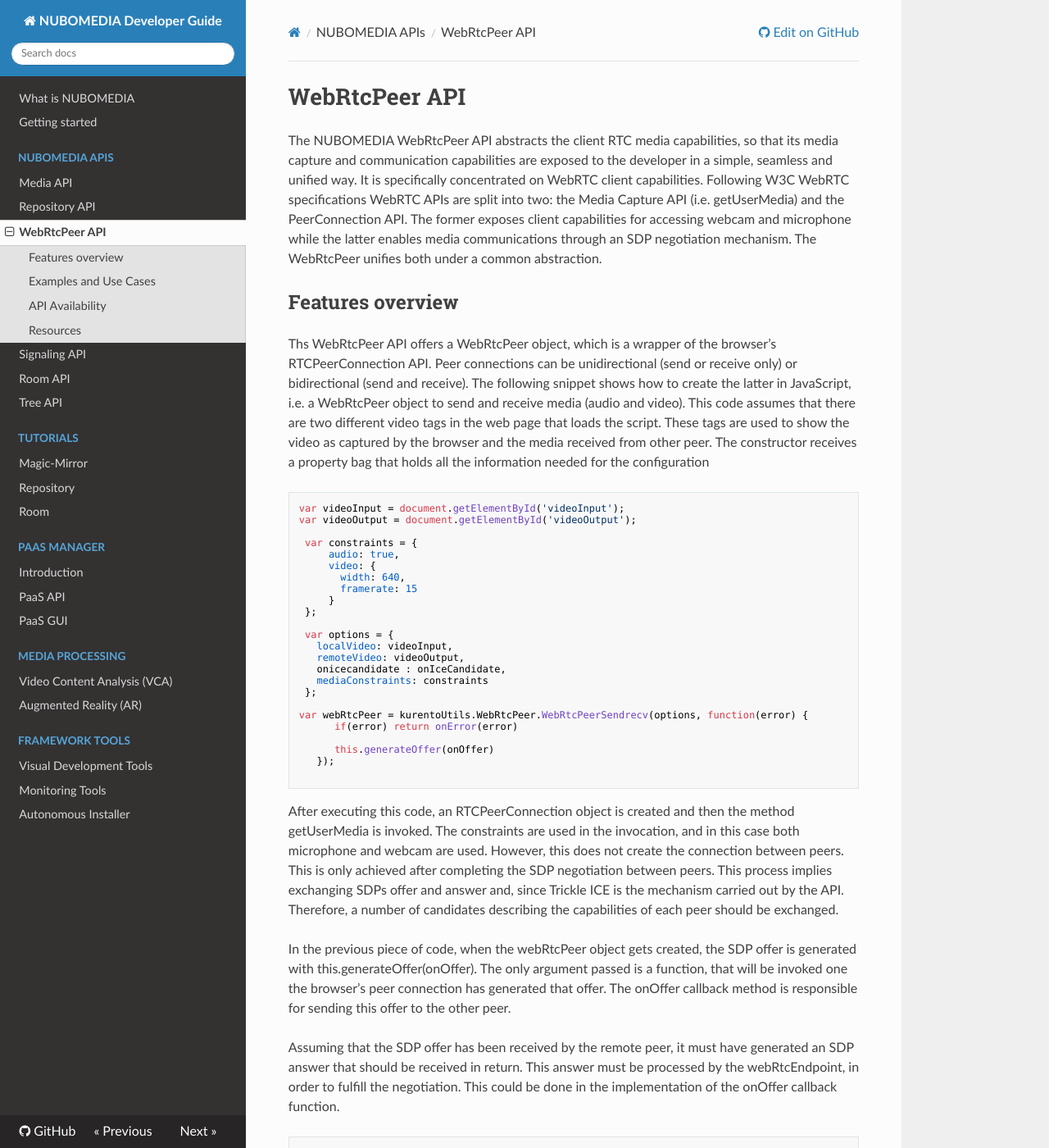
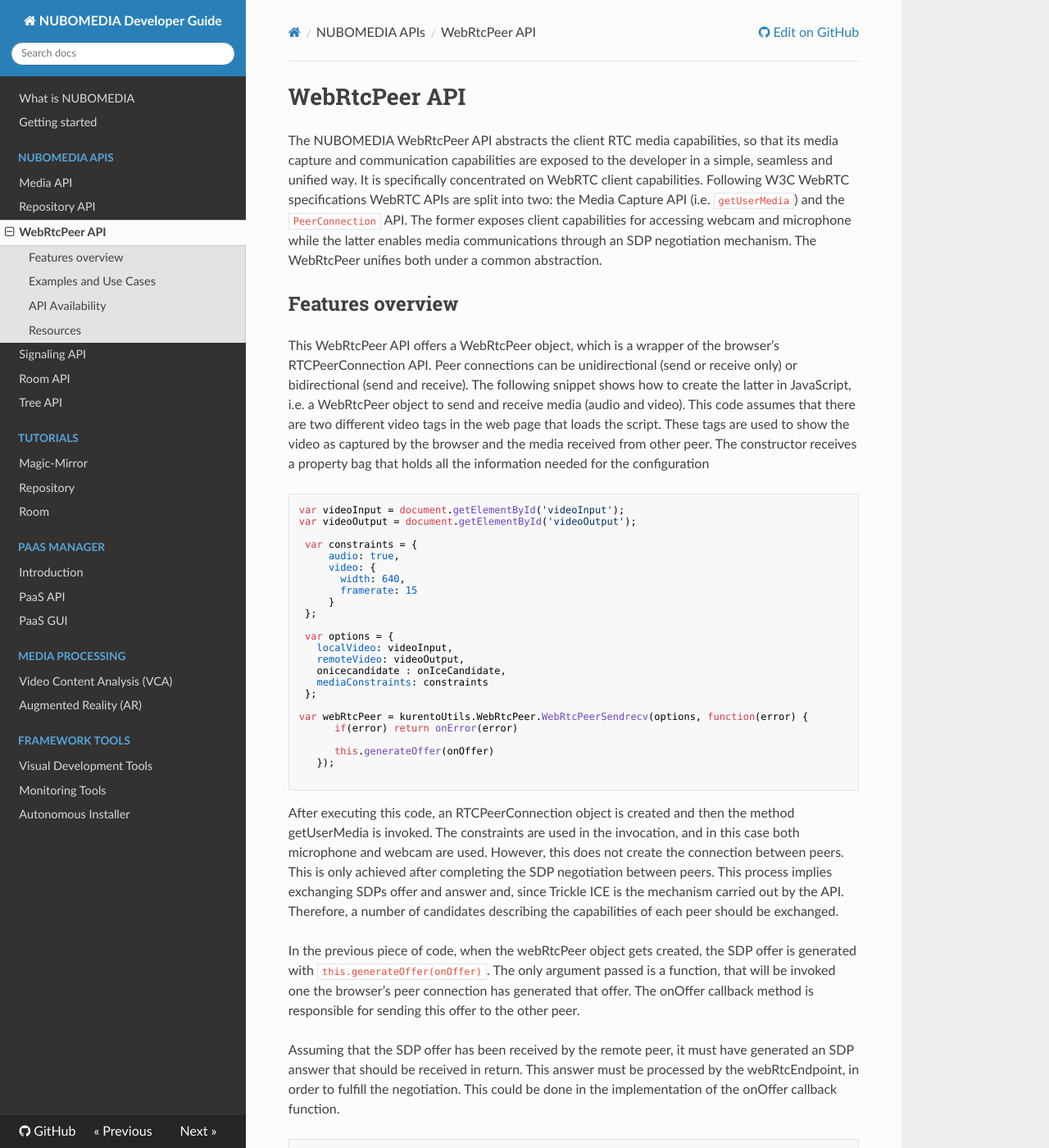
Before and after one commit to nubomedia/developer-guidelines, an MkDocs documentation site: the page built from docs/api/webrtcpeer.md, in a window 1280 px wide and 1400 px high. Shown: the whole window at 82% size. Built offline with MkDocs 1.6.1, drawn with Linux system fonts in a browser that asks for light colours; nearby versions of some CDN libraries; old or Windows-style settings are respelled for this version of MkDocs; some of the changed text lies outside the part shown.

Commit message:
Update WebRtcPeer API page

````diff
--- a/docs/api/webrtcpeer.md
+++ b/docs/api/webrtcpeer.md
@@ -1,11 +1,12 @@
 # WebRtcPeer API
 
-The NUBOMEDIA WebRtcPeer API abstracts the client RTC media capabilities, so that its media capture and communication capabilities are exposed to the developer in a simple, seamless and unified way. It is specifically concentrated on WebRTC client capabilities. Following W3C WebRTC specifications WebRTC APIs are split into two: the Media Capture API (i.e. getUserMedia) and the PeerConnection API. The former exposes client capabilities for accessing webcam and microphone while the latter enables media communications through an SDP negotiation mechanism. The WebRtcPeer unifies both under a common abstraction.
+The NUBOMEDIA WebRtcPeer API abstracts the client RTC media capabilities, so that its media capture and communication capabilities are exposed to the developer in a simple, seamless and unified way. It is specifically concentrated on WebRTC client capabilities. Following W3C WebRTC specifications WebRTC APIs are split into two: the Media Capture API (i.e. ```getUserMedia```) and the ```PeerConnection``` API. The former exposes client capabilities for accessing webcam and microphone while the latter enables media communications through an SDP negotiation mechanism. The WebRtcPeer unifies both under a common abstraction.
 
 ## Features overview
-Ths WebRtcPeer API offers a WebRtcPeer object, which is a wrapper of the browser’s RTCPeerConnection API. Peer connections can be unidirectional (send or receive only) or bidirectional (send and receive). The following snippet shows how to create the latter in JavaScript, i.e. a WebRtcPeer object to send and receive media (audio and video). This code assumes that there are two different video tags in the web page that loads the script. These tags are used to show the video as captured by the browser and the media received from other peer. The constructor receives a property bag that holds all the information needed for the configuration
 
-```
+This WebRtcPeer API offers a WebRtcPeer object, which is a wrapper of the browser’s RTCPeerConnection API. Peer connections can be unidirectional (send or receive only) or bidirectional (send and receive). The following snippet shows how to create the latter in JavaScript, i.e. a WebRtcPeer object to send and receive media (audio and video). This code assumes that there are two different video tags in the web page that loads the script. These tags are used to show the video as captured by the browser and the media received from other peer. The constructor receives a property bag that holds all the information needed for the configuration
+
+```javascript
 var videoInput = document.getElementById('videoInput');
 var videoOutput = document.getElementById('videoOutput');
 
@@ -34,11 +35,11 @@ var webRtcPeer = kurentoUtils.WebRtcPeer.WebRtcPeerSendrecv(options, function(er
 
 After executing this code, an RTCPeerConnection object is created and then the method getUserMedia is invoked. The constraints are used in the invocation, and in this case both microphone and webcam are used. However, this does not create the connection between peers. This is only achieved after completing the SDP negotiation between peers. This process implies exchanging SDPs offer and answer and, since Trickle ICE is the mechanism carried out by the API. Therefore, a number of candidates describing the capabilities of each peer should be exchanged.
 
-In the previous piece of code, when the webRtcPeer object gets created, the SDP offer is generated with this.generateOffer(onOffer). The only argument passed is a function, that will be invoked one the browser’s peer connection has generated that offer. The onOffer callback method is responsible for sending this offer to the other peer.
+In the previous piece of code, when the webRtcPeer object gets created, the SDP offer is generated with ```this.generateOffer(onOffer)```. The only argument passed is a function, that will be invoked one the browser’s peer connection has generated that offer. The onOffer callback method is responsible for sending this offer to the other peer.
 
 Assuming that the SDP offer has been received by the remote peer, it must have generated an SDP answer that should be received in return. This answer must be processed by the webRtcEndpoint, in order to fulfill the negotiation. This could be done in the implementation of the onOffer callback function.
 
-```
+```javascript
 function onOffer(error, sdpOffer) {
   if (error) return onError(error);
 
@@ -50,45 +51,49 @@ function onOffer(error, sdpOffer) {
 ```
 As introduced before, the library assumes the use of Trickle ICE to complete the connection between both peers. In the configuration of the WebRtcPeer object, there is a reference to an onIceCandidate callback function. The library will use this function to send ICE candidates to the remote peer. In turn, the client application must be able to receive ICE candidates from the remote peer. Assuming the signaling takes care of receiving those candidates, it is enough to invoke the following method in the webRtcPeer to gather the ICE candidate:
 
-```
+```javascript
 webRtcPeer.addIceCandidate(candidate);
 ```
 
 ## Examples and Use Cases
 There are several ways to use the NUBOMEDIA WebRtcPeer API:
 
-1.	By means of the minified JavaScript file. This library can be directly downloaded from the following URL:
-
-http://builds.kurento.org/release/6.2.0/js/kurento-client.min.js
-
-1.	By means of NPM (package manager for Node.js):
-
-npm install kurento-utils
-
-1.	By means of Bower (package manager for browser JavaScript):
-
-bower install kurento-utils
+1. By means of the minified JavaScript file. This library can be directly downloaded from this [URL](http://builds.kurento.org/release/6.4.0/js/kurento-client.min.js)
+2. By means of NPM (package manager for Node.js):
+ ```
+ npm install kurento-utils
+ ```
+3. By means of Bower (package manager for browser JavaScript):
+ ```
+ bower install kurento-utils
+ ```
 
 There are complete tutorials that show how to use this API in WebRTC applications developed on Java, Node and JavaScript. These tutorials are hosted on GitHub:
-* [Java](https://github.com/Kurento/kurento-tutorial-java)
-* [Node] (https://github.com/Kurento/kurento-tutorial-node)
-* [Javascript]( https://github.com/Kurento/kurento-tutorial-js)
+
+- [Java](https://github.com/Kurento/kurento-tutorial-java)
+- [Node](https://github.com/Kurento/kurento-tutorial-node)
+- [JavaScript]( https://github.com/Kurento/kurento-tutorial-js)
 
 ## API Availability
+
 The NUBOMEDIA Repository API is currently available in the following languages:
-* JavaScript for WebRTC browsers (i.e. Chrome and Firefox on all versions since beginning 2015)
-* Java for Android 4.0 and later
-* Objective C for iOS on versions 7.0 and later.
+
+- JavaScript for WebRTC browsers (i.e. Chrome and Firefox on all versions since beginning 2015)
+- Java for Android 4.0 and later
+- Objective C for iOS on versions 7.0 and later.
 
 These implementations are described in sections below in this document. These implementations are just a wrapper of the getUserMedia and RTCPeerConnection APIs provided by the WebRTC Chrome stack. Hence, further programming languages might be supported by creating the appropriate wrappers on those APIs.
 
 ## Resources
-Full Documentation
-* [Browser WebRtcPeer](http://doc-kurento.readthedocs.org/en/stable/mastering/kurento_utils_js.html)
-* [Android WebRtcPeer](http://webrtcpeer-android.readthedocs.org/)
-* [iOS WebRtcPeer](https://github.com/nubomediaTI/Kurento-iOS)
 
-API Source code
-* [Browser WebRtcPeer](https://github.com/Kurento/kurento-utils-js)
-* [Android WebRtcPeer](http://webrtcpeer-android.readthedocs.org/)
-* [iOS WebRtcPeer](http://kurento-ios.readthedocs.org/en/latest/index.html)
+Full Documentation:
+
+- [Browser WebRtcPeer](http://doc-kurento.readthedocs.org/en/stable/mastering/kurento_utils_js.html)
+- [Android WebRtcPeer](http://webrtcpeer-android.readthedocs.org/)
+- [iOS WebRtcPeer](https://github.com/nubomediaTI/Kurento-iOS)
+
+API Source code:
+
+- [Browser WebRtcPeer](https://github.com/Kurento/kurento-utils-js)
+- [Android WebRtcPeer](http://webrtcpeer-android.readthedocs.org/)
+- [iOS WebRtcPeer](http://kurento-ios.readthedocs.org/en/latest/index.html)
````
